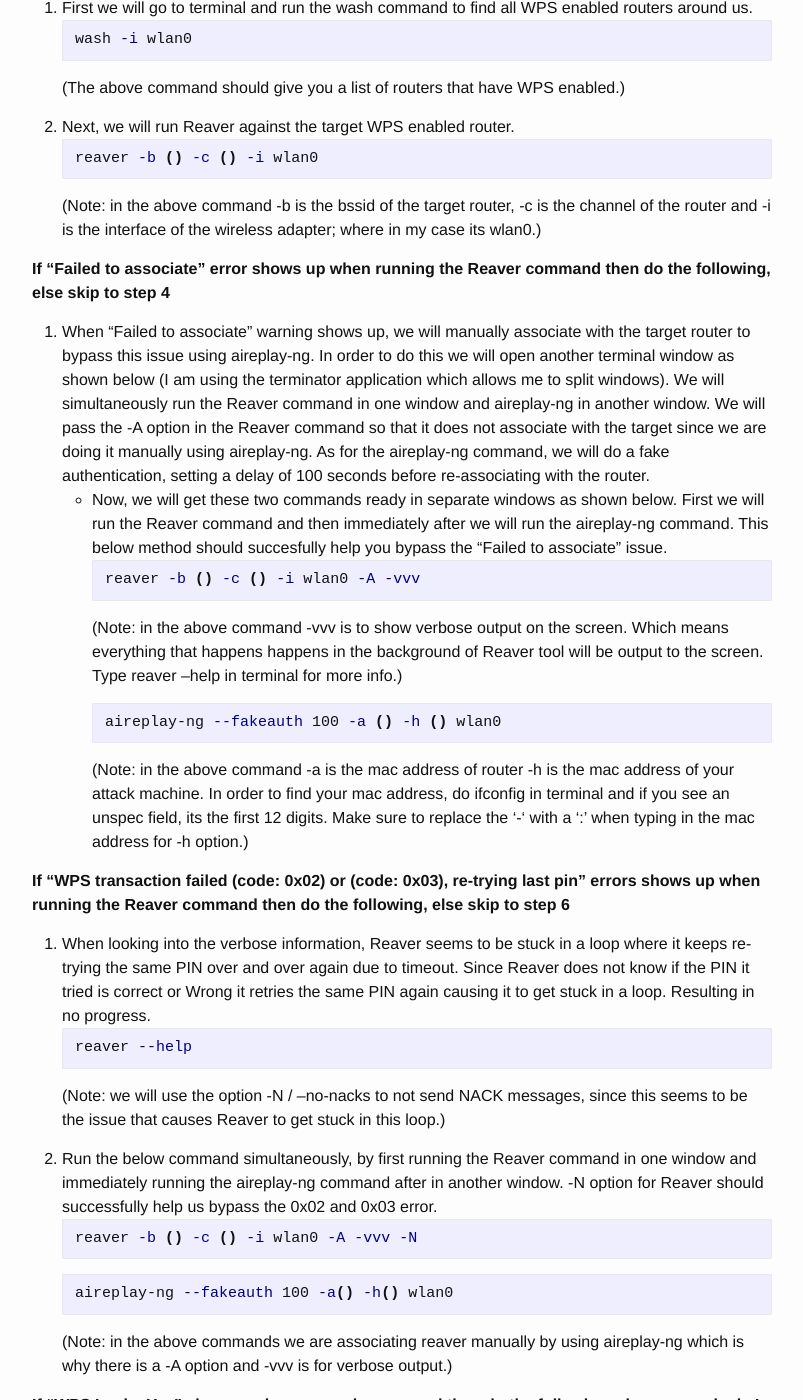
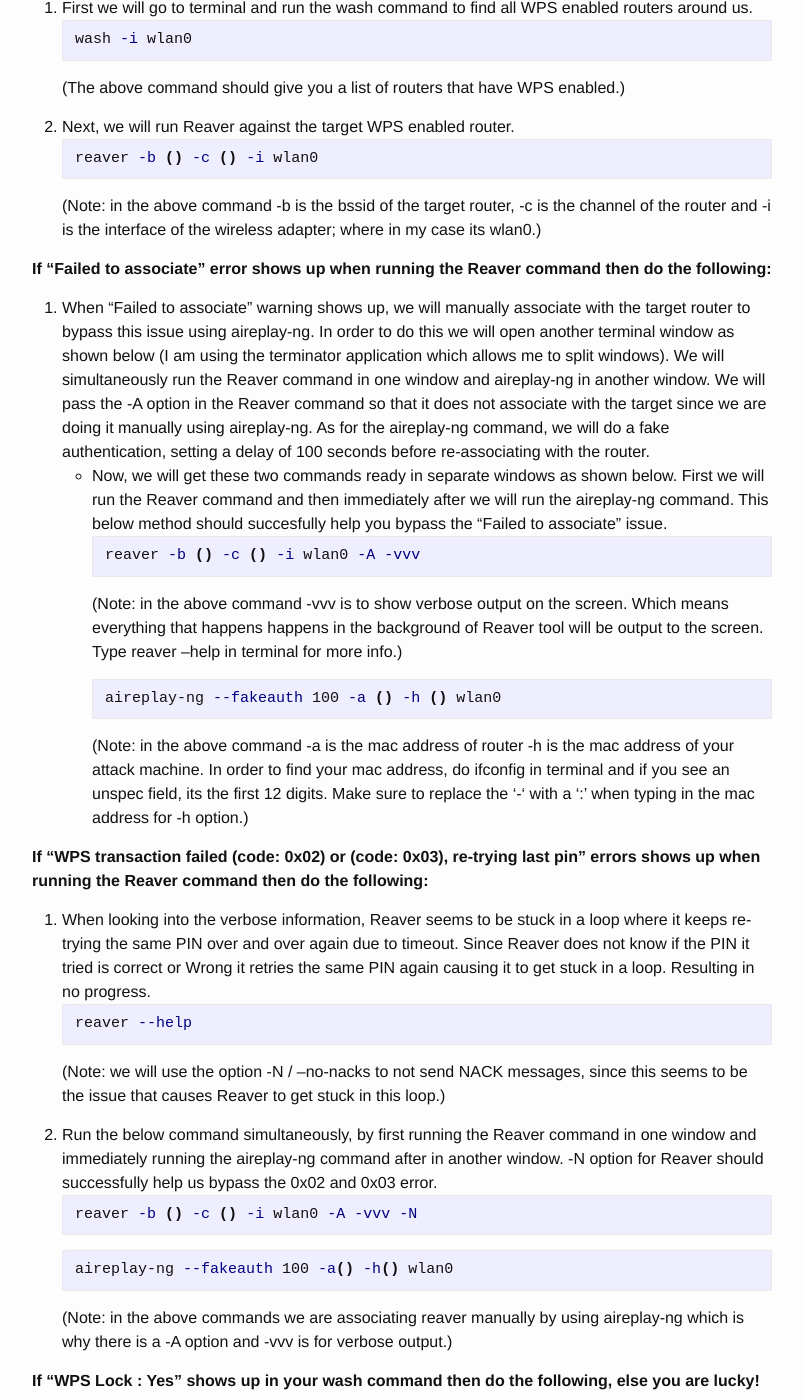
Before and after one commit to alexalwks2/aaronjohn2.github.io, a Jekyll site: the page built from _posts/2018-01-28-exploiting-wps.md, in a window 1280 px wide and 1400 px high, scrolled down 579 px. Shown: the whole window, without its empty margins (238-1041 px from the left). Built offline with Jekyll 4.4.1, drawn with Linux system fonts in a browser that asks for light colours; comment, search, counter and statistics services are not loaded; some of the changed text lies outside the part shown.

Commit message:
Update 2018-01-28-exploiting-wps.md

````diff
--- a/_posts/2018-01-28-exploiting-wps.md
+++ b/_posts/2018-01-28-exploiting-wps.md
@@ -24,7 +24,7 @@ reaver -b () -c () -i wlan0
 ```
 (Note: in the above command -b is the bssid of the target router, -c is the channel of the router and -i is the interface of the wireless adapter; where in my case its wlan0.)
 
-**If "Failed to associate" error shows up when running the Reaver command then do the following, else skip to step 4**
+**If "Failed to associate" error shows up when running the Reaver command then do the following:**
 3. When "Failed to associate" warning shows up, we will manually associate with the target router to bypass this issue using aireplay-ng. In order to do this we will open another terminal window as shown below (I am using the terminator application which allows me to split windows). We will simultaneously run the Reaver command in one window and aireplay-ng in another window. We will pass the -A option in the Reaver command so that it does not associate with the target since we are doing it manually using aireplay-ng. As for the aireplay-ng command, we will do a fake authentication, setting a delay of 100 seconds before re-associating with the router.
 * Now, we will get these two commands ready in separate windows as shown below. First we will run the Reaver command and then immediately after we will run the aireplay-ng command. This below method should succesfully help you bypass the "Failed to associate" issue.
 ```shell
@@ -36,7 +36,7 @@ aireplay-ng --fakeauth 100 -a () -h () wlan0
 ```
 (Note: in the above command -a is the mac address of router -h is the mac address of your attack machine. In order to find your mac address, do ifconfig in terminal and if you see an unspec field, its the first 12 digits. Make sure to replace the '-' with a ':' when typing in the mac address for -h option.)
 
-**If "WPS transaction failed (code: 0x02) or (code: 0x03), re-trying last pin" errors shows up when running the Reaver command then do the following, else skip to step 6**
+**If "WPS transaction failed (code: 0x02) or (code: 0x03), re-trying last pin" errors shows up when running the Reaver command then do the following:**
 
 4. When looking into the verbose information, Reaver seems to be stuck in a loop where it keeps re-trying the same PIN over and over again due to timeout. Since Reaver does not know if the PIN it tried is correct or Wrong it retries the same PIN again causing it to get stuck in a loop. Resulting in no progress.
 ```shell
````
Also changed, not shown: other parts of _posts/2018-01-28-exploiting-wps.md (+1 -2 lines).
